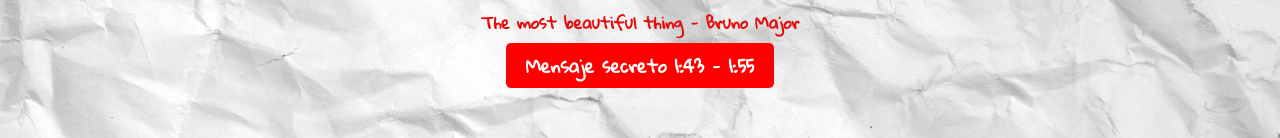
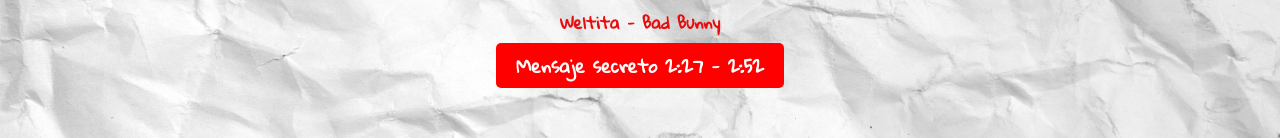
Before and after one commit to braah-te-ama/Manuela-Te-Amo, a plain HTML site: page video.html in a window 1280 px wide. Shown: the part 361-499 px from the top of the page. Drawn offline with nearby package versions, Linux system fonts and the light colour scheme.

Commit message:
Update video.html

```diff
--- a/video.html
+++ b/video.html
@@ -91,9 +91,9 @@
             <div class="centrar-iframe">
                 <video poster="banner.png" controls src="cancion.mp4" class="cancion"></video>
          </div>
-         <h5 class="titulo-cancion">The most beautiful thing - Bruno Major</h5>
+         <h5 class="titulo-cancion">Weltita - Bad Bunny</h5>
          <div class="centrar-momento-importante">
-                     <h5 class="mensaje-secreto">Mensaje secreto 1:43 - 1:55</h5>
+                     <h5 class="mensaje-secreto">Mensaje secreto 2:27 - 2:52</h5>
 
          </div>
         </div>
```
